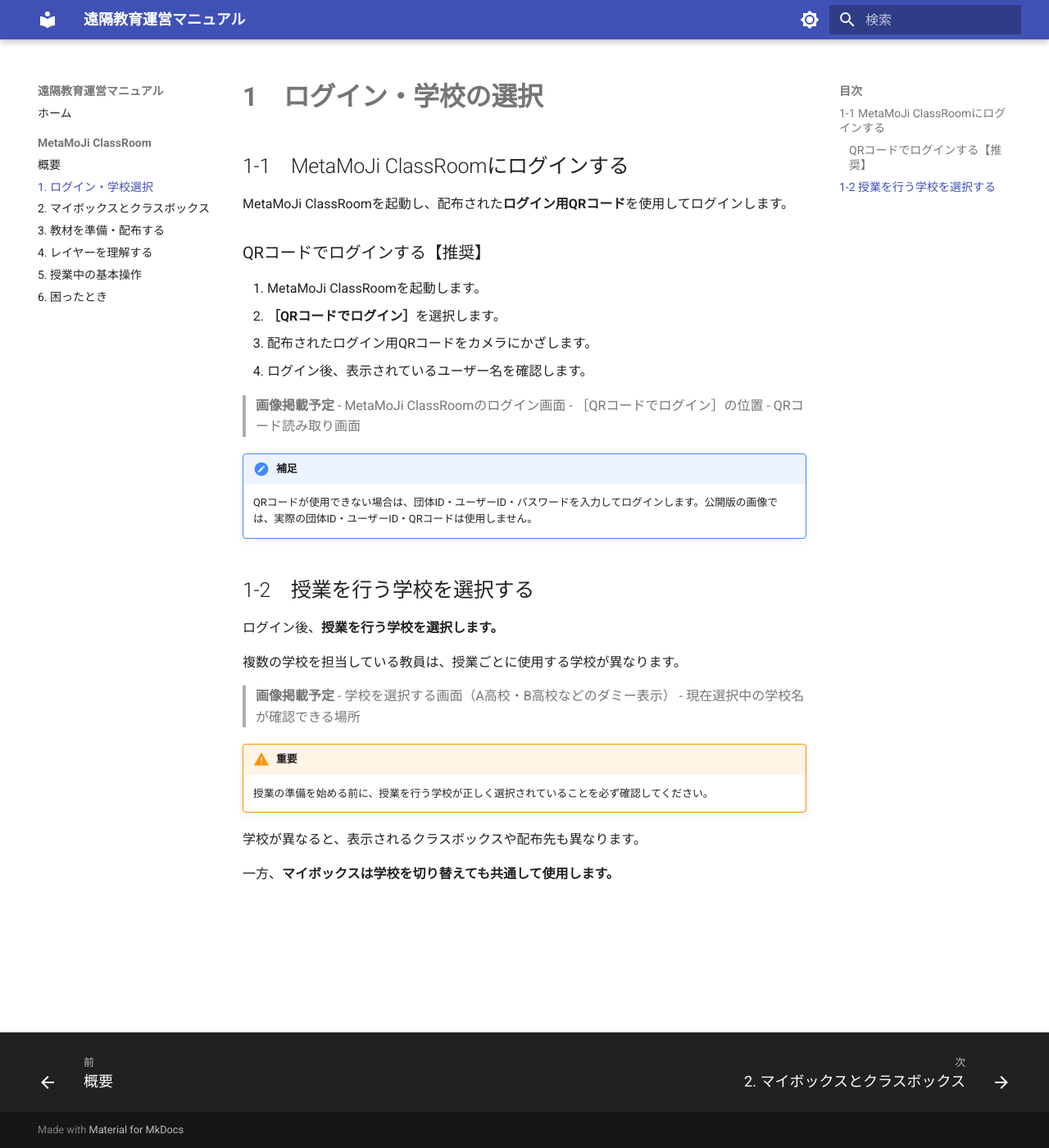
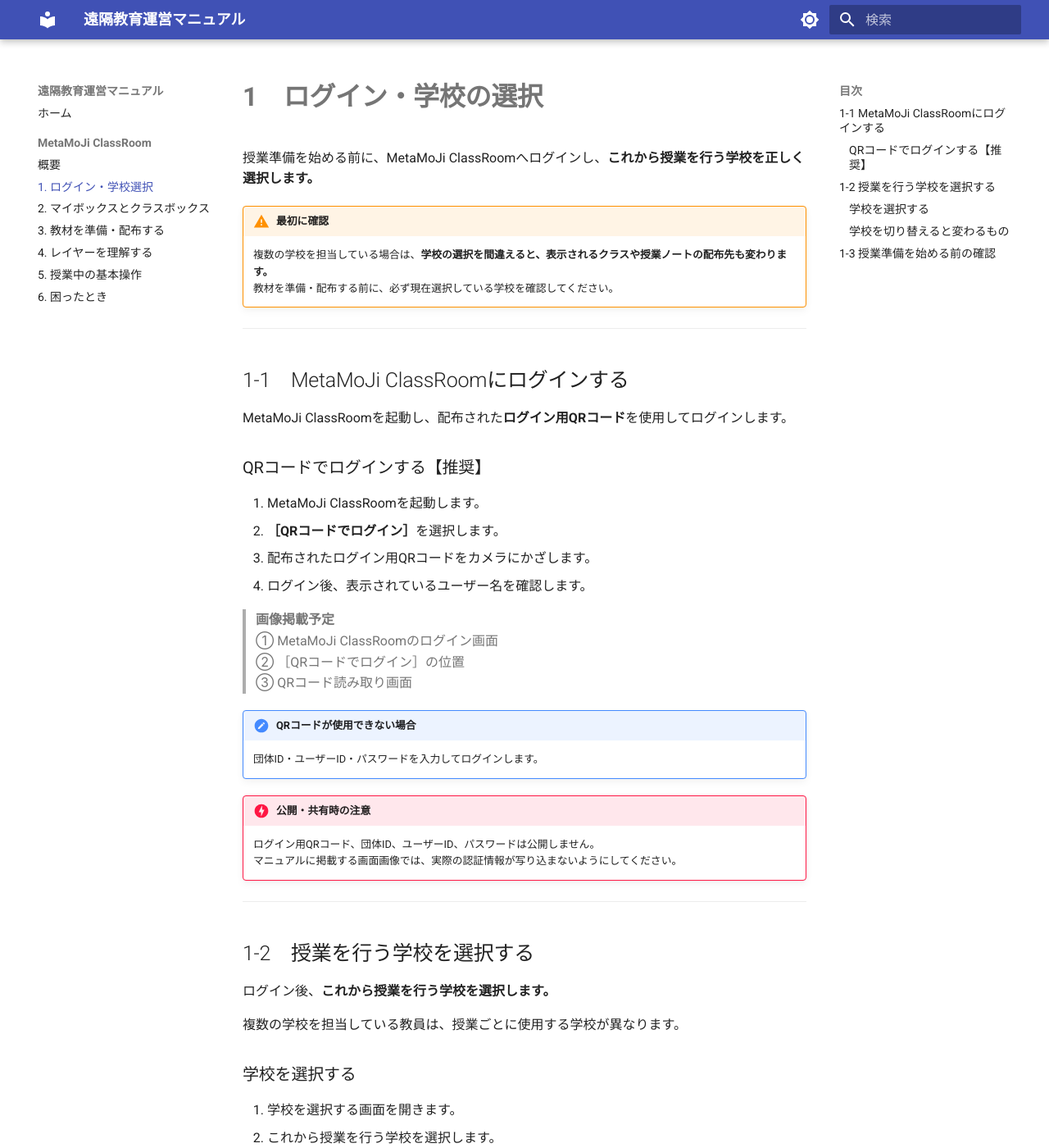
Before and after one commit to a-recs/remote-manual, an MkDocs documentation site: the page built from docs/metamoji/01-login.md, in a window 1280 px wide and 1400 px high. Shown: the whole window at 82% size. Built offline with MkDocs 1.6.1 and Material for MkDocs 9.7.7, drawn with Linux system fonts in a browser that asks for light colours; some of the changed text lies outside the part shown.

Commit message:
MetaMoJiログイン・学校選択ページを実務向けに整理

```diff
--- a/docs/metamoji/01-login.md
+++ b/docs/metamoji/01-login.md
@@ -1,4 +1,12 @@
 # 1　ログイン・学校の選択
+
+授業準備を始める前に、MetaMoJi ClassRoomへログインし、**これから授業を行う学校を正しく選択します。**
+
+!!! warning "最初に確認"
+    複数の学校を担当している場合は、**学校の選択を間違えると、表示されるクラスや授業ノートの配布先も変わります。**
+    教材を準備・配布する前に、必ず現在選択している学校を確認してください。
+
+---
 
 ## 1-1　MetaMoJi ClassRoomにログインする
 
@@ -12,26 +20,66 @@ MetaMoJi ClassRoomを起動し、配布された**ログイン用QRコード**
 4. ログイン後、表示されているユーザー名を確認します。
 
 > **画像掲載予定**
-> - MetaMoJi ClassRoomのログイン画面
-> - ［QRコードでログイン］の位置
-> - QRコード読み取り画面
+> ① MetaMoJi ClassRoomのログイン画面
+> ② ［QRコードでログイン］の位置
+> ③ QRコード読み取り画面
 
-!!! note "補足"
-    QRコードが使用できない場合は、団体ID・ユーザーID・パスワードを入力してログインします。公開版の画像では、実際の団体ID・ユーザーID・QRコードは使用しません。
+!!! note "QRコードが使用できない場合"
+    団体ID・ユーザーID・パスワードを入力してログインします。
+
+!!! danger "公開・共有時の注意"
+    ログイン用QRコード、団体ID、ユーザーID、パスワードは公開しません。
+    マニュアルに掲載する画面画像では、実際の認証情報が写り込まないようにしてください。
+
+---
 
 ## 1-2　授業を行う学校を選択する
 
-ログイン後、**授業を行う学校を選択します。**
+ログイン後、**これから授業を行う学校を選択します。**
 
 複数の学校を担当している教員は、授業ごとに使用する学校が異なります。
 
+### 学校を選択する
+
+1. 学校を選択する画面を開きます。
+2. これから授業を行う学校を選択します。
+3. 選択後、現在選択している学校名を確認します。
+4. クラスボックスを開き、授業を行うクラスが表示されていることを確認します。
+
 > **画像掲載予定**
-> - 学校を選択する画面（A高校・B高校などのダミー表示）
-> - 現在選択中の学校名が確認できる場所
+> ① 学校を選択する画面
+> ② 現在選択中の学校名が確認できる場所
+> ③ 学校選択後のクラスボックス
 
-!!! warning "重要"
-    授業の準備を始める前に、授業を行う学校が正しく選択されていることを必ず確認してください。
+!!! info "公開版の画像について"
+    学校名は、実際の学校名ではなく **「A高校」「B高校」** などのダミー名称に置き換えます。
+    クラス名や生徒名など、個人・学校を特定できる情報も同様に匿名化します。
 
-学校が異なると、表示されるクラスボックスや配布先も異なります。
+### 学校を切り替えると変わるもの
+
+学校を切り替えると、その学校に対応したクラスボックスや配布先が表示されます。
 
 一方、**マイボックスは学校を切り替えても共通して使用します。**
+
+| 項目 | 学校を切り替えたとき |
+|---|---|
+| マイボックス | 共通して使用する |
+| クラスボックス | 選択した学校に応じて変わる |
+| 授業ノートの配布先 | 選択した学校に応じて変わる |
+
+---
+
+## 1-3　授業準備を始める前の確認
+
+MetaMoJiを開いたら、次の項目を確認します。
+
+- [ ] QRコード等で正しいアカウントにログインした
+- [ ] これから授業を行う学校を選択した
+- [ ] 現在選択している学校名を確認した
+- [ ] 授業を行うクラスが表示されていることを確認した
+
+!!! tip "ここまでできたら"
+    次は、**マイボックスで教材を準備し、授業ノートとしてクラスへ配布します。**
+
+**基本の流れ**
+学校を選択 → 教材・授業ノートを準備 → クラスを選択して配布 → 授業開始
```
